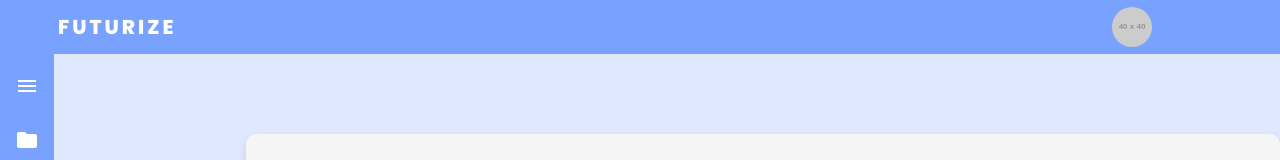
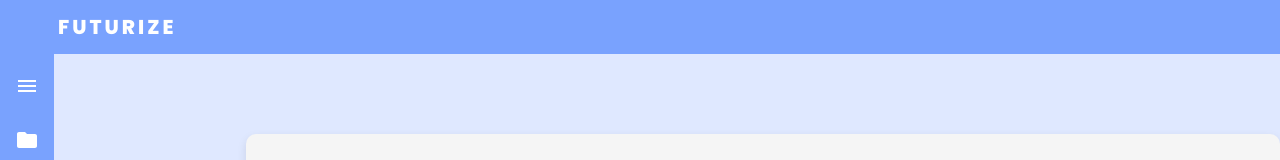
Before and after one commit to vitoriaGoncalves08/Futurize, a React (Vite) app in the folder futurize-frontend/: page /qrcodelogin in a window 1280 px wide. Shown: the top 160 px of the page. Built offline with nearby package versions, Linux system fonts and the light colour scheme; sample sign-in values are in the browser's storage.

Commit message:
fix: removendo imagem de avatar

```diff
--- a/futurize-frontend/src/components/Header/Header.jsx
+++ b/futurize-frontend/src/components/Header/Header.jsx
@@ -5,8 +5,8 @@ function Header() {
   return (
     <div className={styles.Header}>
       <div className={styles.Logo}>FUTURIZE</div>
-      <img className={styles.ImgPessoa} src="https://via.placeholder.com/40x40" />
-      {/* <div className={styles.OpcoesIcon}>
+      {/*<img className={styles.ImgPessoa} src="https://via.placeholder.com/40x40" />
+       <div className={styles.OpcoesIcon}>
         <div className={styles.op}>
           <MoreVertIcon></MoreVertIcon>
         </div>
```
